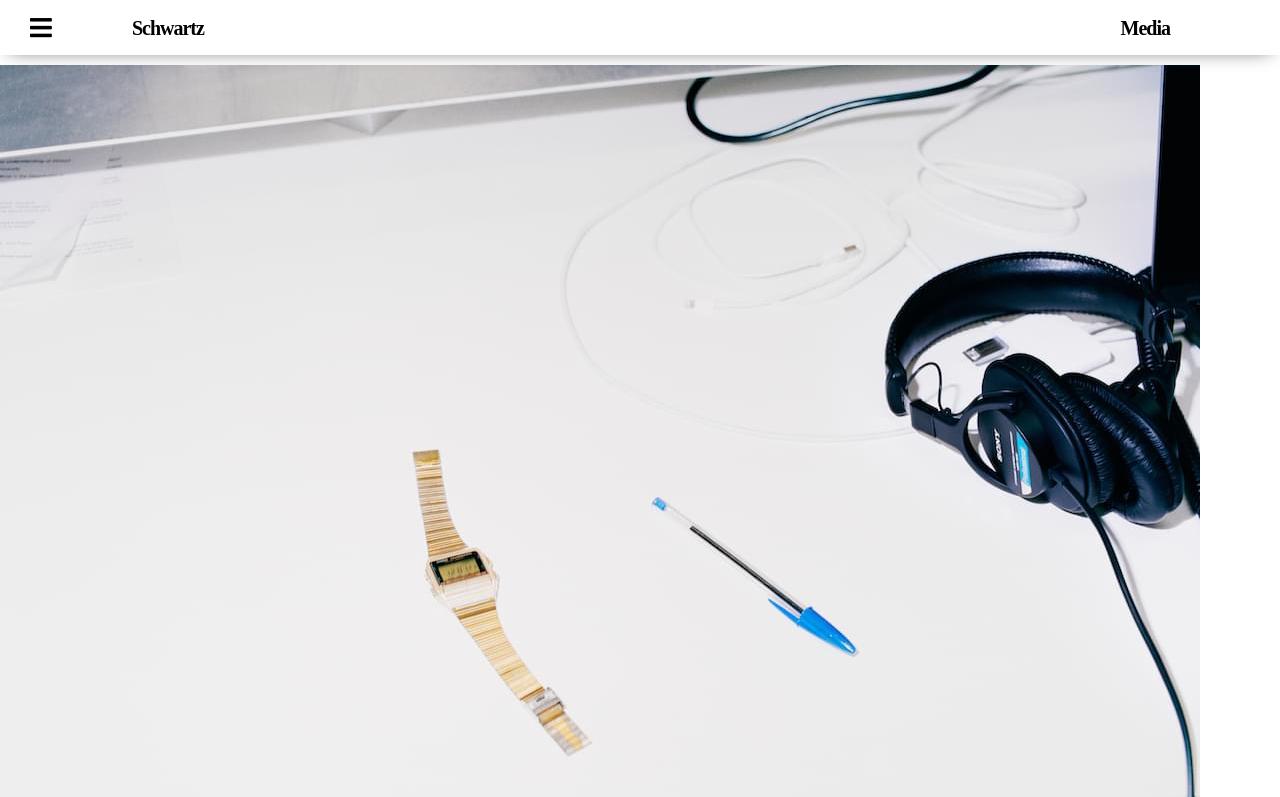
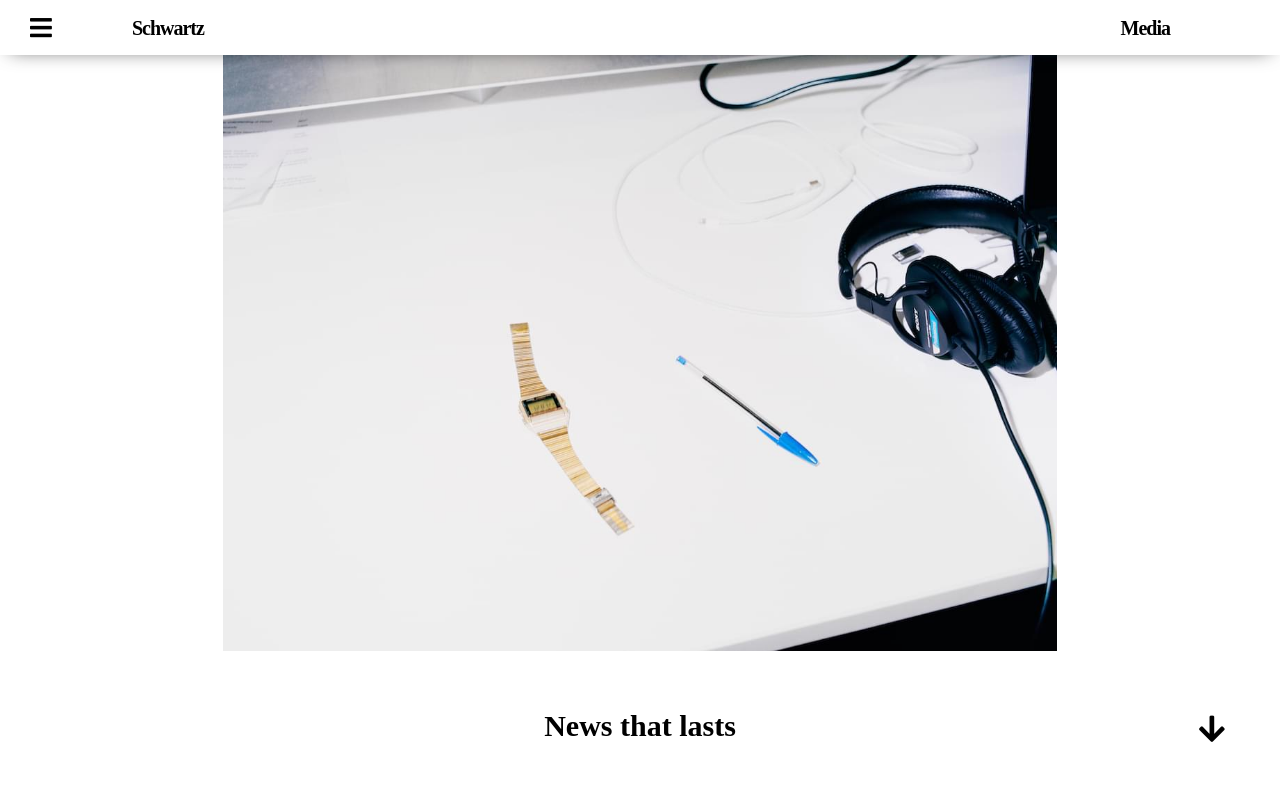
Before and after one commit to Blueblack319/schwartz-media, a website: page index.html in a window 1280 px wide. Shown: the top 797 px of the page. Drawn offline with Linux system fonts and the light colour scheme.

Commit message:
Complete Intro

```diff
--- a/index.html
+++ b/index.html
@@ -29,8 +29,10 @@
         </div>
         <div class="comment">
           <span>News that lasts</span>
+        </div>
+        <a href="#" class="icon">
           <i class="fas fa-arrow-down"></i>
-        </div>
+        </a>
       </div>
       <div class="instruction">
         <div>About</div>
--- a/src/scss/_font.scss
+++ b/src/scss/_font.scss
@@ -1,3 +1,17 @@
-%announce {
-  font-size: 30px;
+@mixin name($direction) {
+  @if $direction == "right" {
+    .name {
+      margin-right: 80px;
+      font-size: 20px;
+      font-weight: 700;
+      letter-spacing: -1px;
+    }
+  } @else if $direction == "left" {
+    .name {
+      margin-left: 80px;
+      font-size: 20px;
+      font-weight: 700;
+      letter-spacing: -1px;
+    }
+  }
 }
--- a/src/scss/style.scss
+++ b/src/scss/style.scss
@@ -7,7 +7,7 @@
 }
 
 body {
-  margin-top: 65px;
+  margin-top: 55px;
 }
 
 header {
@@ -30,19 +30,40 @@ header {
   }
   .header__left {
     font-size: 25px;
-    .name {
-      margin-left: 80px;
-      font-size: 20px;
-      font-weight: 700;
-      letter-spacing: -1px;
-    }
+    @include name("left");
   }
   .header__right {
-    .name {
-      margin-right: 80px;
-      font-size: 20px;
-      font-weight: 700;
-      letter-spacing: -1px;
+    @include name("right");
+  }
+}
+
+main {
+  .intro {
+    position: relative;
+    width: 100%;
+    height: calc(100vh - 55px);
+    .picture {
+      height: 80%;
+      display: flex;
+      justify-content: center;
+      img {
+        max-height: 100%;
+      }
+    }
+    .comment {
+      height: 20%;
+      display: flex;
+      justify-content: center;
+      align-items: center;
+      font-size: 30px;
+      font-weight: 600;
+    }
+    .icon {
+      position: absolute;
+      bottom: 55px;
+      right: 55px;
+      font-size: 30px;
+      color: black;
     }
   }
 }
```
Also changed, not shown: dist/css/style.css.
